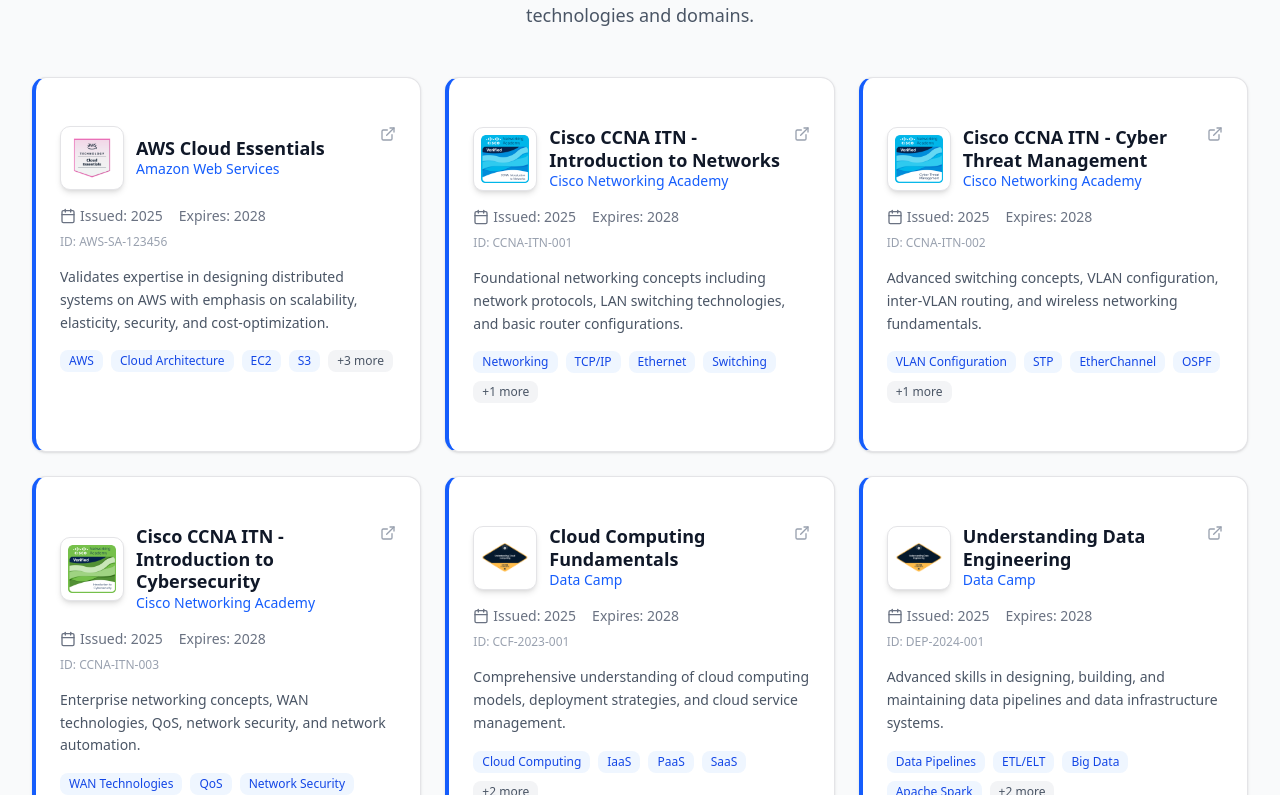
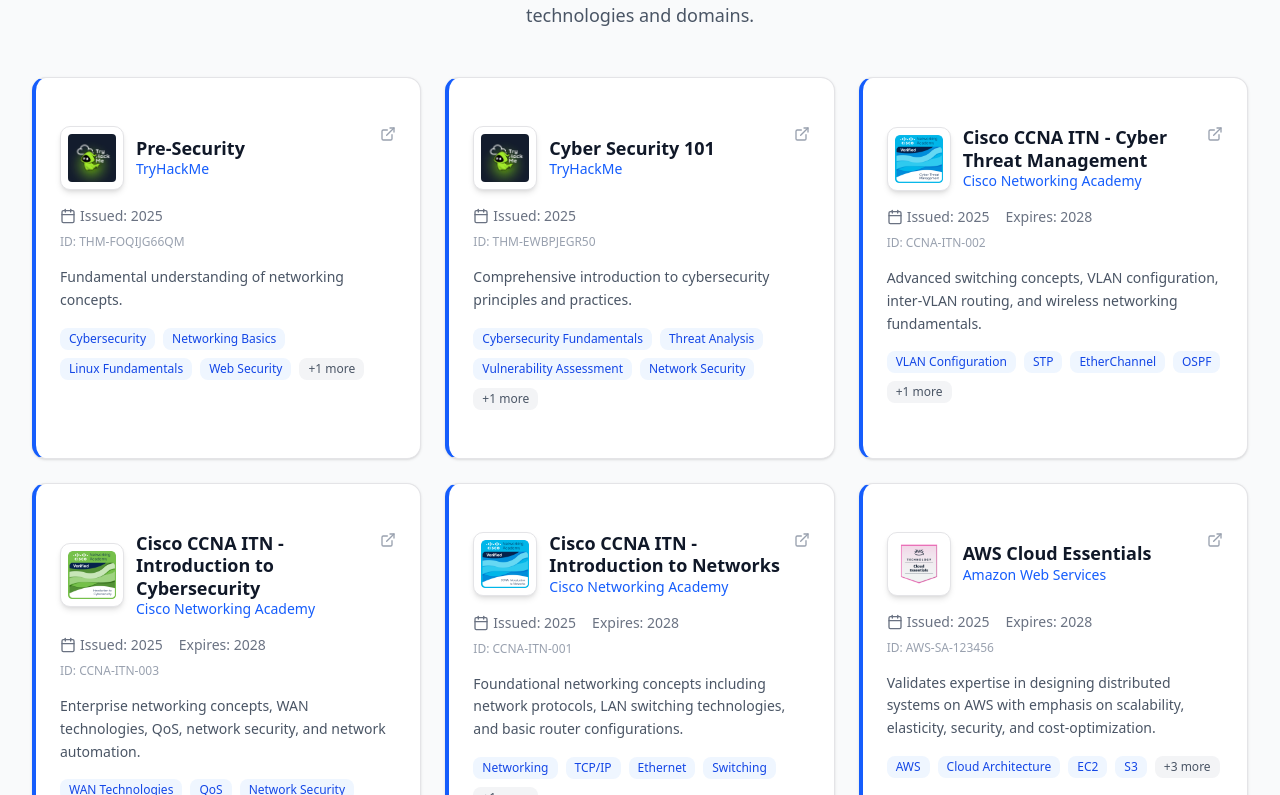
Before and after one commit to KentDevu/formalportfolio, a Next.js app: page / in a window 1280 px wide. Shown: the part 3985-4780 px from the top of the page. Built offline with nearby package versions, Linux system fonts and the light colour scheme.

Commit message:
Added thm certs

```diff
--- a/src/data/portfolio-data.ts
+++ b/src/data/portfolio-data.ts
@@ -108,27 +108,25 @@
 export const certifications: Certification[] = [
   {
     id: "1",
-    title: "AWS Cloud Essentials",
-    issuer: "Amazon Web Services",
+    title: "Pre-Security",
+    issuer: "TryHackMe",
     date: "2025",
-    expiryDate: "2028",
-    credentialId: "AWS-SA-123456",
-    credentialUrl: "https://www.credly.com/badges/6584f3ec-0d4c-4a14-a5ff-5aef1420fc46/linked_in_profile",
-    badge: "/assets/badge/awsbadge.png",
-    description: "Validates expertise in designing distributed systems on AWS with emphasis on scalability, elasticity, security, and cost-optimization.",
-    skills: ["AWS", "Cloud Architecture", "EC2", "S3", "RDS", "VPC", "CloudFormation"]
+    credentialId: "THM-FOQIJG66QM",
+    credentialUrl: "https://tryhackme.com/certificate/THM-FOQIJG66QM",
+    badge: "/assets/badge/tryhackme_logo.jpg",
+    description: "Fundamental understanding of networking concepts.",
+    skills: ["Cybersecurity", "Networking Basics", "Linux Fundamentals", "Web Security", "Cryptography"]
   },
   {
     id: "2",
-    title: "Cisco CCNA ITN - Introduction to Networks",
-    issuer: "Cisco Networking Academy",
+    title: "Cyber Security 101",
+    issuer: "TryHackMe",
     date: "2025",
-    expiryDate: "2028",
-    credentialId: "CCNA-ITN-001",
-    credentialUrl: "https://www.credly.com/badges/74a559a7-755c-4584-98f8-fd03ea9eb594",
-    badge: "/assets/badge/CCNAITN__1_.png",
-    description: "Foundational networking concepts including network protocols, LAN switching technologies, and basic router configurations.",
-    skills: ["Networking", "TCP/IP", "Ethernet", "Switching", "Routing Fundamentals"]
+    credentialId: "THM-EWBPJEGR50",
+    credentialUrl: "https://tryhackme.com/certificate/THM-EWBPJEGR50",
+    badge: "/assets/badge/tryhackme_logo.jpg",
+    description: "Comprehensive introduction to cybersecurity principles and practices.",
+    skills: ["Cybersecurity Fundamentals", "Threat Analysis", "Vulnerability Assessment", "Network Security", "Incident Response"]
   },
   {
     id: "3",
@@ -156,6 +154,30 @@
   },
   {
     id: "5",
+    title: "Cisco CCNA ITN - Introduction to Networks",
+    issuer: "Cisco Networking Academy",
+    date: "2025",
+    expiryDate: "2028",
+    credentialId: "CCNA-ITN-001",
+    credentialUrl: "https://www.credly.com/badges/74a559a7-755c-4584-98f8-fd03ea9eb594",
+    badge: "/assets/badge/CCNAITN__1_.png",
+    description: "Foundational networking concepts including network protocols, LAN switching technologies, and basic router configurations.",
+    skills: ["Networking", "TCP/IP", "Ethernet", "Switching", "Routing Fundamentals"]
+  },
+  {
+    id: "6",
+    title: "AWS Cloud Essentials",
+    issuer: "Amazon Web Services",
+    date: "2025",
+    expiryDate: "2028",
+    credentialId: "AWS-SA-123456",
+    credentialUrl: "https://www.credly.com/badges/6584f3ec-0d4c-4a14-a5ff-5aef1420fc46/linked_in_profile",
+    badge: "/assets/badge/awsbadge.png",
+    description: "Validates expertise in designing distributed systems on AWS with emphasis on scalability, elasticity, security, and cost-optimization.",
+    skills: ["AWS", "Cloud Architecture", "EC2", "S3", "RDS", "VPC", "CloudFormation"]
+  },
+  {
+    id: "7",
     title: "Cloud Computing Fundamentals",
     issuer: "Data Camp",
     date: "2025",
@@ -167,7 +189,7 @@
     skills: ["Cloud Computing", "IaaS", "PaaS", "SaaS", "Cloud Security", "Migration Strategies"]
   },
   {
-    id: "6",
+    id: "8",
     title: "Understanding Data Engineering",
     issuer: "Data Camp",
     date: "2025",
@@ -179,7 +201,7 @@
     skills: ["Data Pipelines", "ETL/ELT", "Big Data", "Apache Spark", "Data Warehousing", "Stream Processing"]
   },
   {
-    id: "7",
+    id: "9",
     title: "Data Literacy Fundamentals",
     issuer: "Data Camp",
     date: "2025",
@@ -190,7 +212,7 @@
     skills: ["Data Analysis", "Statistical Thinking", "Data Interpretation", "Business Intelligence", "Data Ethics"]
   },
   {
-    id: "8",
+    id: "10",
     title: "Understanding Data Science",
     issuer: "Data Camp",
     date: "2025",
@@ -201,7 +223,7 @@
     skills: ["Machine Learning", "Statistical Analysis", "Python", "R", "Data Mining", "Predictive Analytics"]
   },
   {
-    id: "9",
+    id: "11",
     title: "Understanding Data Visualization",
     issuer: "Data Camp",
     date: "2025",
@@ -212,7 +234,7 @@
     skills: ["Data Visualization", "Tableau", "Power BI", "D3.js", "Dashboard Design", "Visual Analytics"]
   },
   {
-    id: "10",
+    id: "12",
     title: "Introduction to Python Programming",
     issuer: "Data Camp",
     date: "2025",
@@ -223,7 +245,7 @@
     skills: ["Python Programming", "Object-Oriented Programming", "Data Structures", "Algorithms", "Code Optimization"]
   },
   {
-    id: "11",
+    id: "13",
     title: "Understanding Machine Learning",
     issuer: "Data Camp",
     date: "2025",
```
Also changed, not shown: public/assets/badge/tryhackme_logo.jpg (added).
